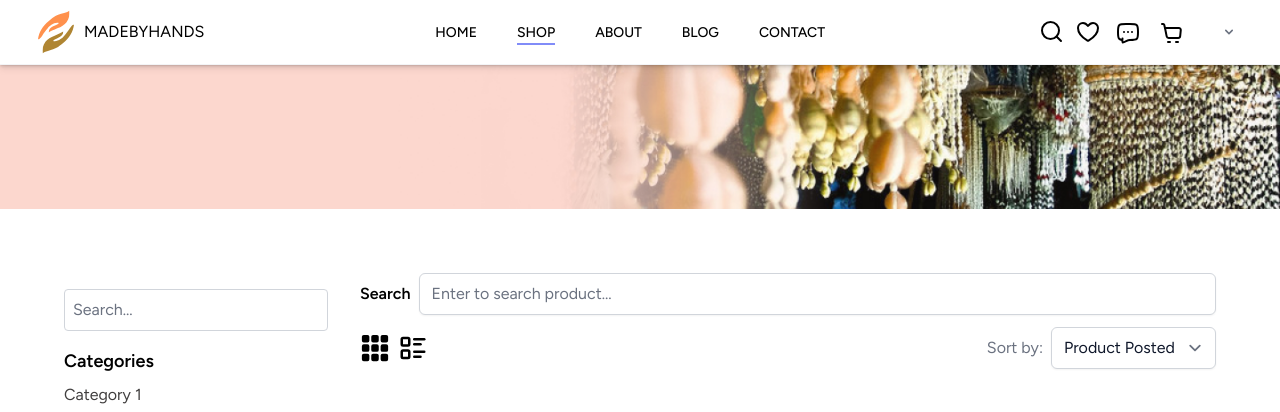
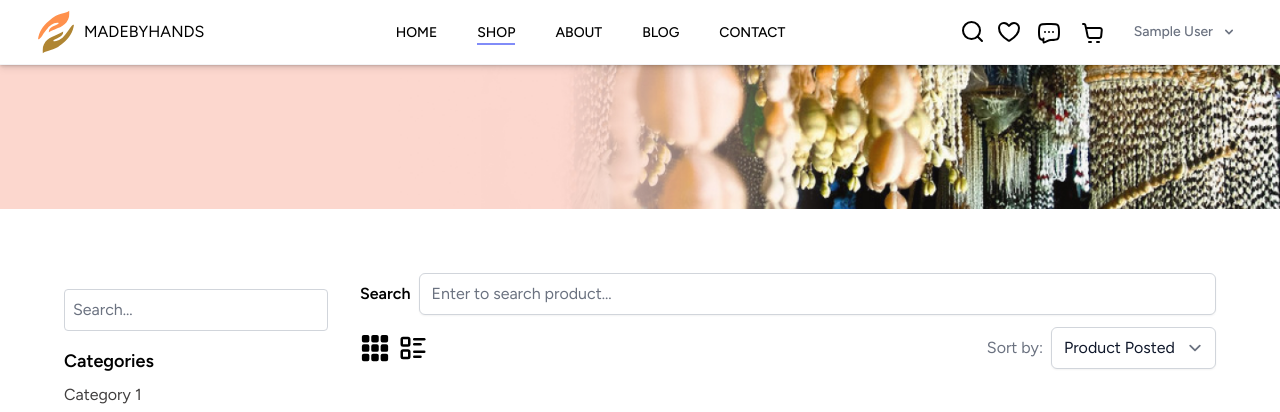
Before and after one commit to movsic08/ecommerce-laravel-reactjs, a Laravel app: page /shop in a window 1280 px wide. Shown: the top 412 px of the page. Run offline with Laravel 12, Linux system fonts and the light colour scheme; the visitor is signed in with stand-in values (Sample User, id 1); data that the repository does not hold is empty; style sheets or scripts are compiled from the project's sources; parts of the project's set-up code (start-up, migrations or seed data) failed here and were passed over; some libraries are stand-ins or nearby versions.

Commit message:
FrontEnd: Changed the showing variable name in navbar

```diff
--- a/resources/js/Layouts/UserAuthenticatedLayout.jsx
+++ b/resources/js/Layouts/UserAuthenticatedLayout.jsx
@@ -125,7 +125,7 @@ export default function UserAuthenticatedLayout({ user, header, children }) {
                                                 type="button"
                                                 className="inline-flex items-center px-3 py-2 border border-transparent text-sm leading-4 font-medium rounded-md text-gray-500 bg-white hover:text-gray-700 focus:outline-none transition ease-in-out duration-150"
                                             >
-                                                {user.fname}
+                                                {user.first_name}
 
                                                 <svg
                                                     className="ms-2 -me-0.5 h-4 w-4"
```
